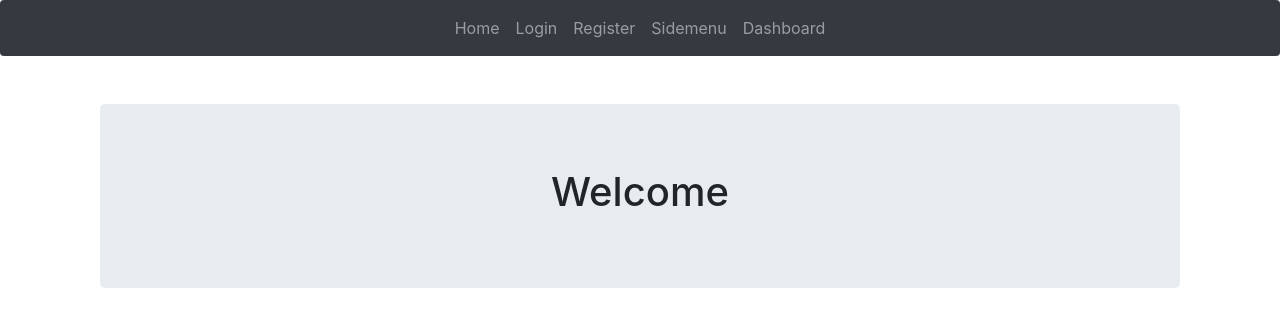
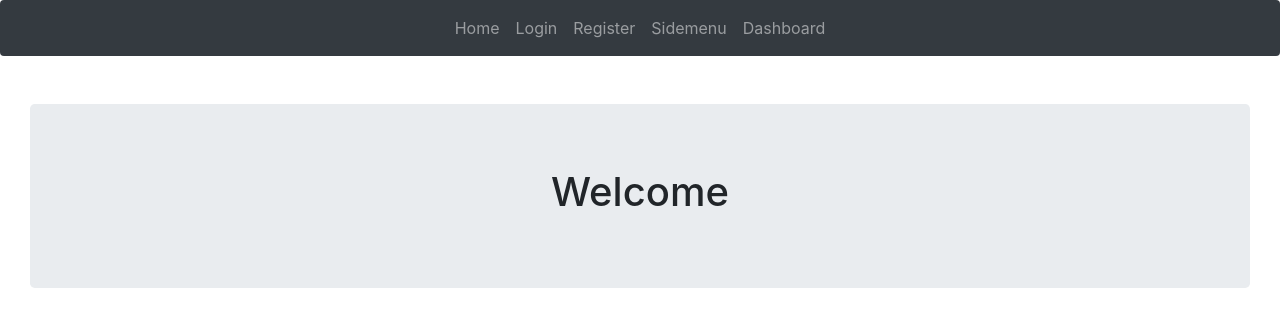
Before and after one commit to dylansalim3/Library-Management-System-Frontend, a React (Create React App) app: page / in a window 1280 px wide. Shown: the top 326 px of the page. Built offline with nearby package versions, Linux system fonts and the light colour scheme.

Commit message:
Changed div to container from react ui to remove max width

```diff
--- a/src/pages/admin/Admindashboard.js
+++ b/src/pages/admin/Admindashboard.js
@@ -2,6 +2,7 @@ import React, { Component } from 'react';
 import Sidebar from '../../components/Sidebar';
 import jwt_decode from 'jwt-decode';
 import '../../style/Style.css';
+import { Container } from '@material-ui/core';
 
 export default class Admindashboard extends Component {
   constructor() {
@@ -31,12 +32,12 @@ export default class Admindashboard extends Component {
 
   render() {
     return (
-      <div>
+      <Container maxWidth="false">
         <Sidebar role={this.state.role} selected="admindashboard" />
         <div className="content">
           <h1>this is dashboard for admin and librarian</h1>
         </div>
-      </div>
+      </Container>
     );
   }
 }
--- a/src/style/Style.css
+++ b/src/style/Style.css
@@ -3,3 +3,7 @@
         margin-left: 240px;
     }
 }
+
+.container {
+    max-width: none;
+}
```
